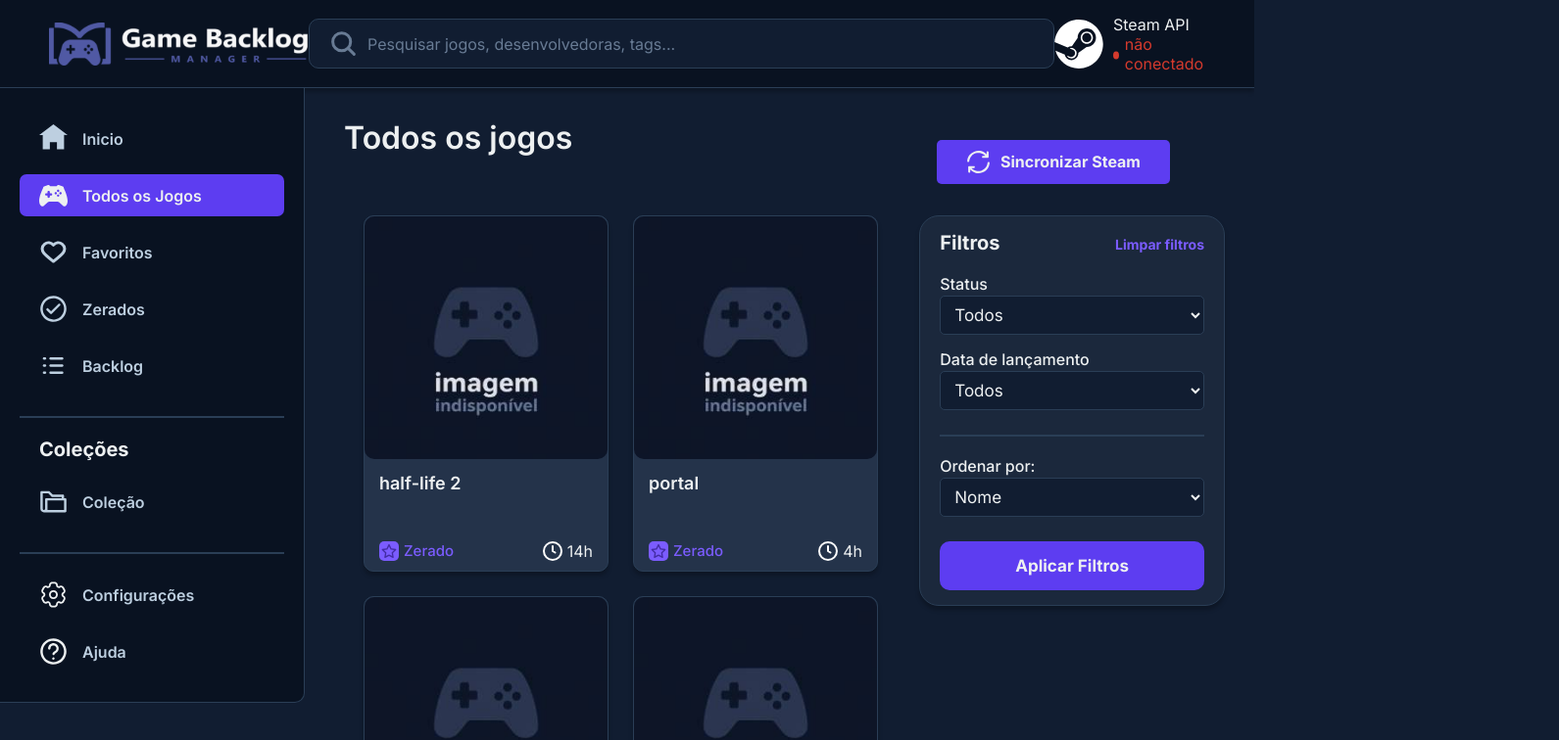
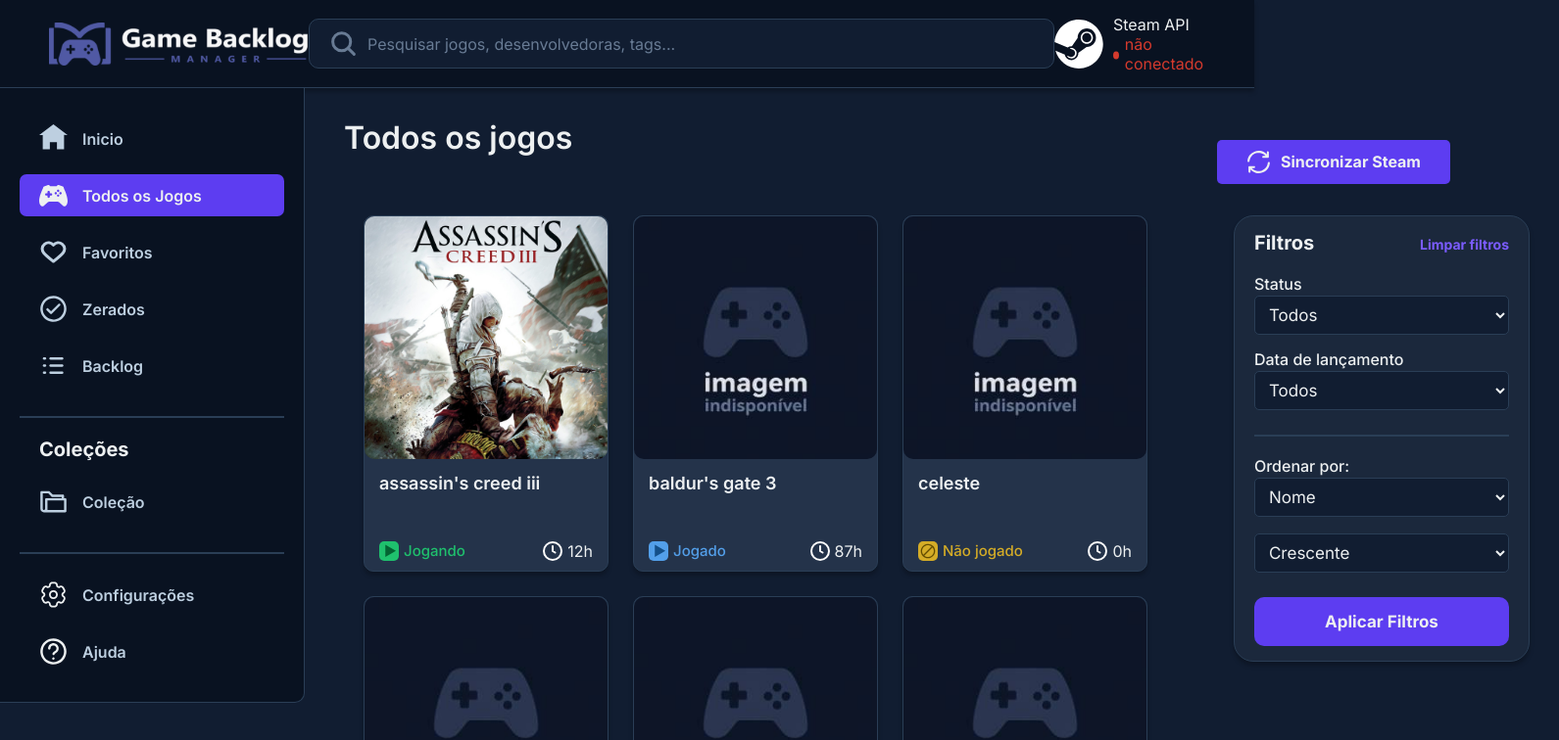
Before and after one commit to ThiagoSchFialho/game-backlog-manager, a React (Vite) app in the folder client/: page /allGames in a window 1280 px wide. Shown: the top 756 px of the page at 98% size, 1591 px wide, since content can reach past the window. Built offline with nearby package versions, Linux system fonts and the light colour scheme.

Commit message:
filters logic

```diff
--- a/client/src/pages/AllGames/AllGames.tsx
+++ b/client/src/pages/AllGames/AllGames.tsx
@@ -1,4 +1,4 @@
-import React, { useState } from 'react';
+import React, { useState, useMemo } from 'react';
 import './styles.css';
 import Header from '../../components/Header/Header';
 import SideMenu from '../../components/SideMenu/SideMenu';
@@ -10,6 +10,61 @@
 const AllGames: React.FC = () => {
     const [steamApiConnected, setSteamApiConnected] = useState(false);
     const [currentPage, setCurrentPage] = useState('allGames');
+
+    const [statusFilter, setStatusFilter] = useState('all');
+    const [yearFilter, setYearFilter] = useState('all');
+    const [sortBy, setSortBy] = useState('nome');
+    const [sortOrder, setSortOrder] = useState<'asc' | 'desc'>('asc');
+
+    const filteredGames = useMemo(() => {
+        let result = [...gamesMock];
+
+        if (statusFilter !== 'all') {
+            result = result.filter(game => game.status === statusFilter);
+        }
+
+        if (yearFilter !== 'all') {
+            result = result.filter(game => {
+                const gameYear = new Date(game.release_date).getFullYear();
+                return gameYear === Number(yearFilter);
+            });
+        }
+
+        result.sort((a, b) => {
+            let comparison = 0;
+
+            switch (sortBy) {
+                case 'nome':
+                    comparison = a.title.localeCompare(b.title);
+                    break;
+                case 'status':
+                    comparison = a.status.localeCompare(b.status);
+                    break;
+                case 'playtime':
+                    comparison = a.playtime - b.playtime;
+                    break;
+                case 'developer':
+                    comparison = a.developer.localeCompare(b.developer);
+                    break;
+                case 'release_date':
+                    comparison = new Date(a.release_date).getTime() - new Date(b.release_date).getTime();
+                    break;
+                default:
+                    comparison = 0;
+            }
+
+            return sortOrder === 'asc' ? comparison : -comparison;
+        });
+
+        return result;
+    }, [statusFilter, yearFilter, sortBy, sortOrder]);
+
+    const clearFilters = () => {
+        setStatusFilter('all');
+        setYearFilter('all');
+        setSortBy('nome');
+        setSortOrder('asc');
+    };
 
     return (
         <>
@@ -30,7 +85,7 @@
 
                     <div className="game-filter-container">
                         <div className="list-game-container">
-                            {gamesMock.map(game => (
+                            {filteredGames.map(game => (
                                 <GameCard
                                     key={game.id}
                                     img={getGameCover(game.title)}
@@ -44,12 +99,18 @@
                         <div className="filters-container">
                             <div className="filter-header">
                                 <h1>Filtros</h1>
-                                <p>Limpar filtros</p>
+                                <p onClick={clearFilters} style={{ cursor: 'pointer' }}>Limpar filtros</p>
                             </div>
-                            <form className="filter-form">
+                            <form
+                                className="filter-form"
+                                onSubmit={(e) => e.preventDefault()}
+                            >
 
                                 <label>Status</label>
-                                <select>
+                                <select
+                                    value={statusFilter}
+                                    onChange={(e) => setStatusFilter(e.target.value)}
+                                >
                                     <option value="all">Todos</option>
                                     <option value="not-played">Não jogado</option>
                                     <option value="played">Jogado</option>
@@ -58,9 +119,15 @@
                                 </select>
 
                                 <label>Data de lançamento</label>
-                                <select>
+                                <select
+                                    value={yearFilter}
+                                    onChange={(e) => setYearFilter(e.target.value)}
+                                >
                                     <option value="all">Todos</option>
-                                    {Array.from({ length: new Date().getFullYear() - 1990 + 1 }, (_, i) => new Date().getFullYear() - i).map((year) => (
+                                    {Array.from(
+                                        { length: new Date().getFullYear() - 1990 + 1 },
+                                        (_, i) => new Date().getFullYear() - i
+                                    ).map((year) => (
                                         <option key={year} value={year}>{year}</option>
                                     ))}
                                 </select>
@@ -68,13 +135,23 @@
                                 <hr/>
 
                                 <label>Ordenar por:</label>
-                                <select>
+                                <select
+                                    value={sortBy}
+                                    onChange={(e) => setSortBy(e.target.value)}
+                                >
                                     <option value="nome">Nome</option>
                                     <option value="status">Status</option>
                                     <option value="playtime">Tempo de jogo</option>
-                                    <option value="genre">Gênero</option>
                                     <option value="developer">Desenvolvedora</option>
                                     <option value="release_date">Data de lançamento</option>
+                                </select>
+
+                                <select
+                                    value={sortOrder}
+                                    onChange={(e) => setSortOrder(e.target.value as 'asc' | 'desc')}
+                                >
+                                    <option value="asc">Crescente</option>
+                                    <option value="desc">Decrescente</option>
                                 </select>
 
                                 <button type="submit">Aplicar Filtros</button>
--- a/client/src/pages/AllGames/styles.css
+++ b/client/src/pages/AllGames/styles.css
@@ -23,7 +23,7 @@
 }
 
 .page-header .div-center {
-    width: 350px;
+    width: 400px;
     display: flex;
     justify-content: center;
 }
@@ -41,11 +41,11 @@
     display: flex;
     flex-wrap: wrap;
     gap: 25px;
-    width: fit-content;
+    width: 1120px;
 }
 
 .filters-container {
-    width: 460px;
+    width: 370px;
     height: fit-content;
     padding: 15px 20px;
     background-color: var(--bg-card);
```
